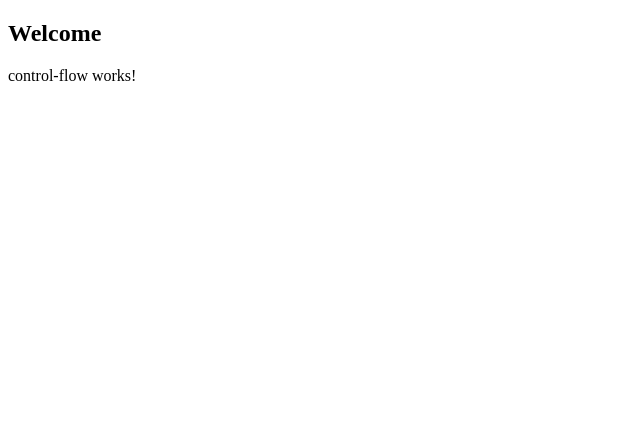
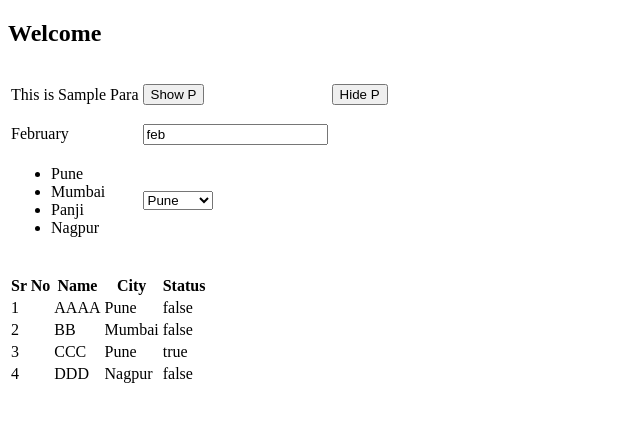
Before and after one commit to PalleWestermann/angular20Tutorial2, an Angular app: page / in a window 1280 px wide. Shown: the top 422 px of the page, without its empty margins (0-640 px from the left). Built offline with nearby package versions, Linux system fonts and the light colour scheme.

Commit message:
Afver video 5

```diff
--- a/src/app/components/control-flow/control-flow.html
+++ b/src/app/components/control-flow/control-flow.html
@@ -1 +1,72 @@
-<p>control-flow works!</p>
+<table>
+  <tr>
+    <td>
+      @if (isParaVisible)
+      {
+        <p>This is Sample Para</p>
+      } @else {
+        <h1>isParaVisible has False value</h1>
+      }
+    </td>
+    <td>
+      <button (click)="showP()">Show P</button>
+    </td>
+    <td>
+      <button (click)="hideP()">Hide P</button>
+    </td>
+  </tr>
+  <tr>
+    <td>
+      @if (startMonthName == 'jan') {
+        <span>January</span>
+      } @else if (startMonthName == 'feb') {
+        <span>February</span>
+      } @else {
+        <span>Wrong Input</span>
+      }
+    </td>
+    <td>
+      <input type="text" [(ngModel)]="startMonthName">
+    </td>
+  </tr>
+  <tr>
+    <td>
+      <ul>
+        @for ( city of cityList; track $index) {
+           <li>{{city}}</li>
+        }
+      </ul>
+    </td>
+    <td>
+      <select name="" id="">
+        @for (item of cityList; track $index) {
+          <option value="">{{item}}</option>
+        }
+      </select>
+    </td>
+  </tr>
+</table>
+
+<br>
+
+<table>
+  <thead>
+    <tr>
+      <th>Sr No</th>
+      <th>Name</th>
+      <th>City</th>
+      <th>Status</th>
+    </tr>
+  </thead>
+  <tbody>
+    @for (item of studentList; track $index) {
+       <tr>
+      <td>{{$index + 1}}</td>
+      <td>{{item.name}}</td>
+      <td>{{item.city}}</td>
+      <td>{{item.isActive}}</td>
+      </tr>
+    }
+
+  </tbody>
+</table>
--- a/src/app/components/control-flow/control-flow.ts
+++ b/src/app/components/control-flow/control-flow.ts
@@ -1,11 +1,32 @@
 import { Component } from '@angular/core';
+import { FormsModule } from '@angular/forms';
 
 @Component({
   selector: 'app-control-flow',
-  imports: [],
+  imports: [FormsModule],
   templateUrl: './control-flow.html',
   styleUrl: './control-flow.css',
 })
 export class ControlFlow {
 
+  isParaVisible: boolean = true;
+
+  startMonthName: string = "feb";
+
+  cityList: string[] = ["Pune", "Mumbai", "Panji", "Nagpur"];
+
+  studentList: any [] = [
+    {name: 'AAAA', city:'Pune', isActive:false},
+    {name: 'BB', city:'Mumbai', isActive:false},
+    {name: 'CCC', city:'Pune', isActive:true},
+    {name: 'DDD', city:'Nagpur', isActive:false},
+  ];
+
+  hideP() {
+    this.isParaVisible = false;
+  }
+  showP() {
+    this.isParaVisible = true;
+  }
+
 }
```
